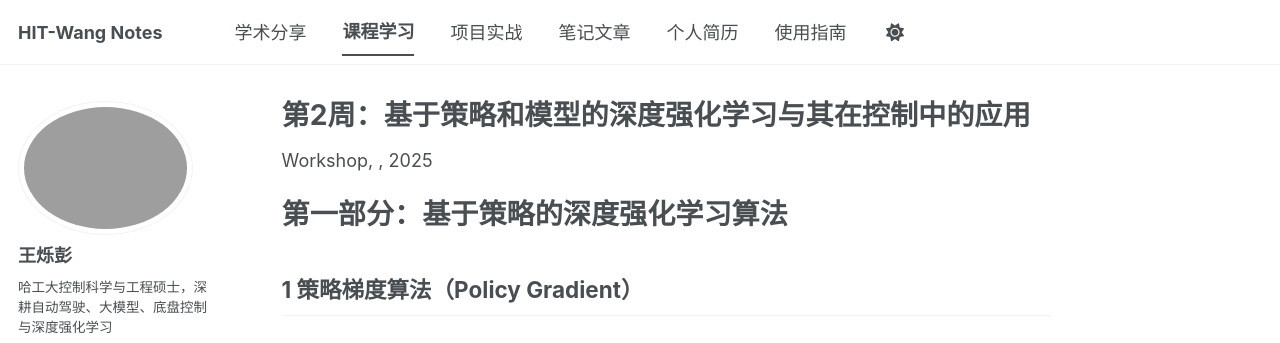
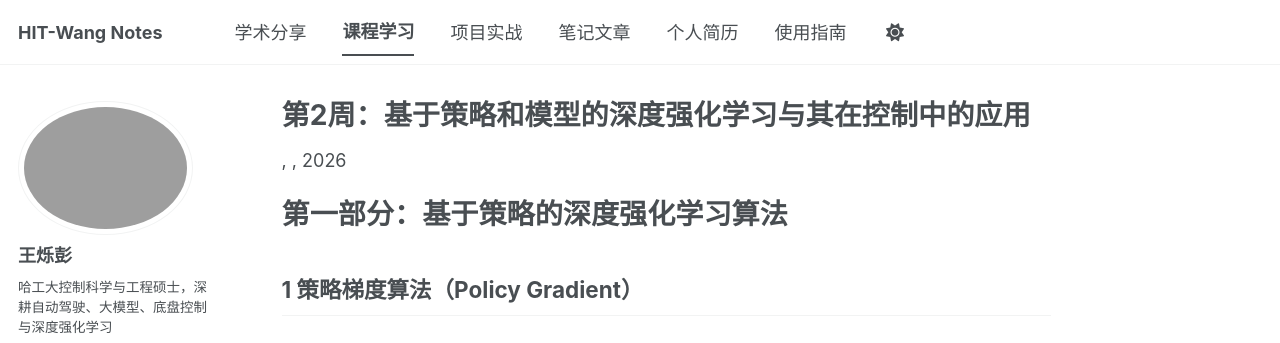
Before and after one commit to HITWang-tech/HITWang-tech.github.io, a Jekyll site: the page built from _teaching/DRL-Week2.md, in a window 1280 px wide and 900 px high. Shown: the top 343 px of the window. Built offline with Jekyll 4.4.1, drawn with Linux system fonts in a browser that asks for light colours; a script bundle is joined from its source files by our own code; library files that are not in the unit come from our copies.

Commit message:
Update DRL-Week2.md

```diff
--- a/_teaching/DRL-Week2.md
+++ b/_teaching/DRL-Week2.md
@@ -1,9 +1,7 @@
 ---
 title: "第2周：基于策略和模型的深度强化学习与其在控制中的应用"
 collection: teaching
-type: "Workshop"
 permalink: /teaching/DRL-Week2
-date: 2025-05-15
 ---
 # 第一部分：基于策略的深度强化学习算法
 
```
